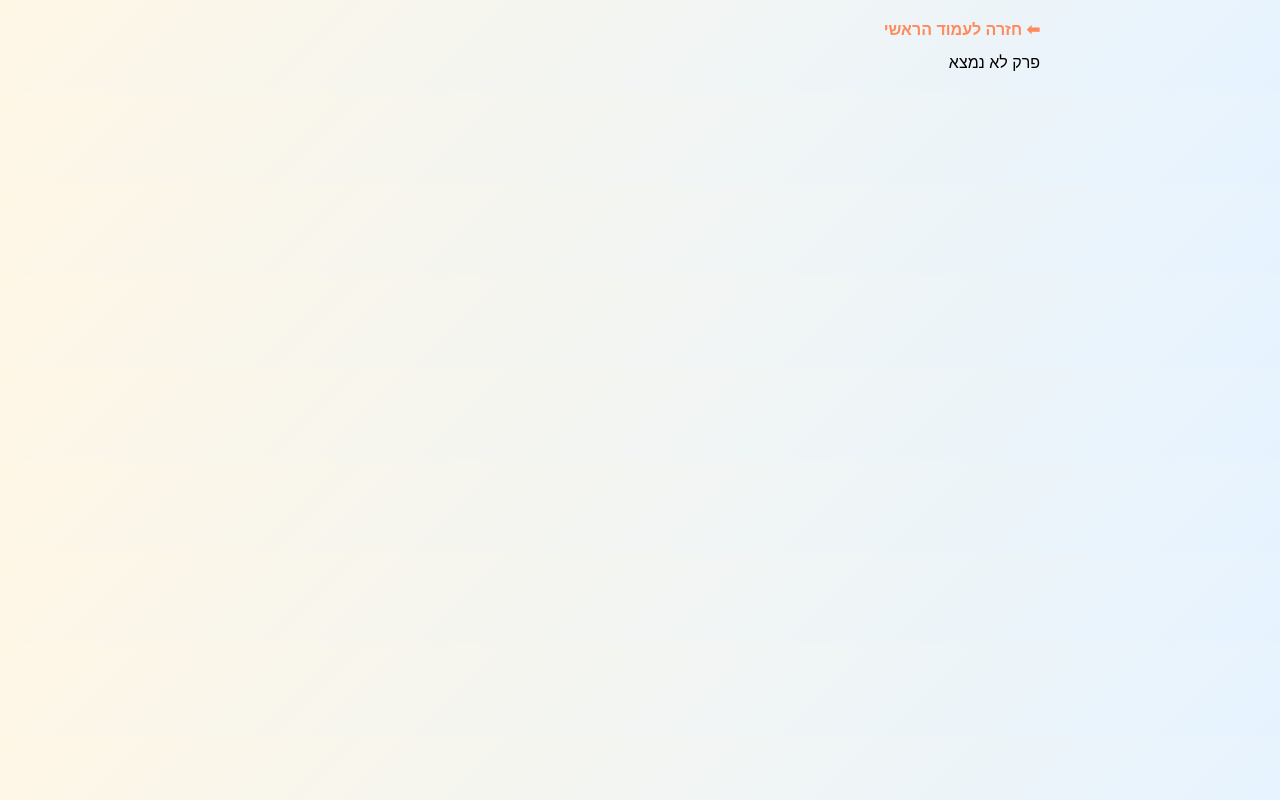
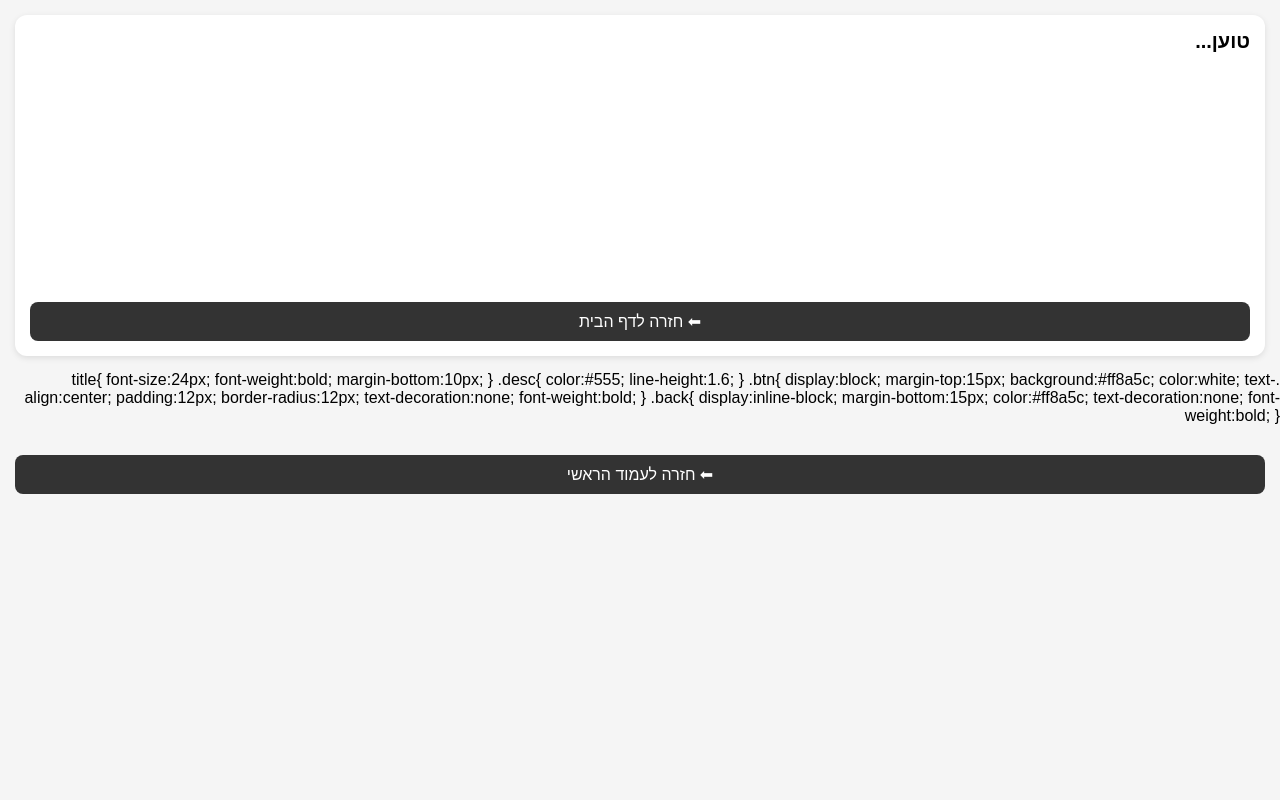
Before and after one commit to siporeySaba/s01, a plain HTML site: page episode.html in a window 1280 px wide. Drawn offline with Linux system fonts and the light colour scheme; no server answers.

Commit message:
Update episode.html

```diff
--- a/episode.html
+++ b/episode.html
@@ -3,38 +3,131 @@
 <head>
   <meta charset="UTF-8">
   <meta name="viewport" content="width=device-width, initial-scale=1.0">
-  <title>פרק</title>
+
+  <title>פרק צפייה</title>
 
   <style>
-    body{
-      margin:0;
-      font-family:Arial;
-      background:linear-gradient(135deg,#fff7e6,#e6f3ff);
+    body {
+      font-family: Arial;
+      margin: 0;
+      background: #f5f5f5;
     }
 
-    .container{
-      max-width:800px;
-      margin:auto;
-      padding:20px;
+    .container {
+      padding: 15px;
     }
 
-    .card{
-      background:white;
-      border-radius:18px;
-      overflow:hidden;
-      box-shadow:0 8px 20px rgba(0,0,0,0.1);
+    .card {
+      background: white;
+      border-radius: 12px;
+      padding: 15px;
+      box-shadow: 0 2px 6px rgba(0,0,0,0.1);
     }
 
-    img{
-      width:100%;
-      height:260px;
-      object-fit:cover;
+    .title {
+      font-size: 20px;
+      font-weight: bold;
+      margin-bottom: 10px;
     }
 
-    .content{
-      padding:15px;
+    .desc {
+      font-size: 15px;
+      color: #444;
+      margin-bottom: 15px;
+      line-height: 1.6;
     }
 
+    iframe {
+      width: 100%;
+      height: 220px;
+      border-radius: 12px;
+      border: none;
+    }
+
+    .back {
+      display: block;
+      margin-top: 15px;
+      text-align: center;
+      padding: 10px;
+      background: #333;
+      color: white;
+      text-decoration: none;
+      border-radius: 8px;
+    }
+  </style>
+</head>
+
+<body>
+
+<div class="container">
+
+  <div class="card">
+
+    <div class="title" id="title">טוען...</div>
+
+    <iframe id="video" src="" allowfullscreen></iframe>
+
+    <div class="desc" id="desc"></div>
+
+    <a class="back" href="index.html">⬅ חזרה לדף הבית</a>
+
+  </div>
+
+</div>
+
+<script>
+
+const SHEET_ID = "1TGq0fcor5DKlLQgVvrQJ3VoZCp714vesMov_h0Ixhcg";
+const URL = `https://opensheet.elk.sh/${SHEET_ID}/Sheet1`;
+
+function getVideoId(url) {
+
+  if (!url) return "";
+
+  if (url.includes("v=")) {
+    return url.split("v=")[1].split("&")[0];
+  }
+
+  if (url.includes("youtu.be/")) {
+    return url.split("youtu.be/")[1].split("?")[0];
+  }
+
+  return "";
+}
+
+const params = new URLSearchParams(window.location.search);
+const index = params.get("index");
+
+fetch(URL)
+  .then(res => res.json())
+  .then(data => {
+
+    const ep = data[index];
+
+    if (!ep) {
+      document.getElementById("title").innerText = "פרק לא נמצא";
+      return;
+    }
+
+    document.getElementById("title").innerText = ep.title || "";
+    document.getElementById("desc").innerText = ep.fullDesc || ep.shortDesc || "";
+
+    const videoId = getVideoId(ep.link);
+
+    if (videoId) {
+      document.getElementById("video").src =
+        `https://www.youtube.com/embed/${videoId}`;
+    }
+
+  })
+  .catch(err => {
+    console.error("שגיאה:", err);
+  });
+
+</script>
+
+</body>
+</html>
     .title{
       font-size:24px;
       font-weight:bold;
```
